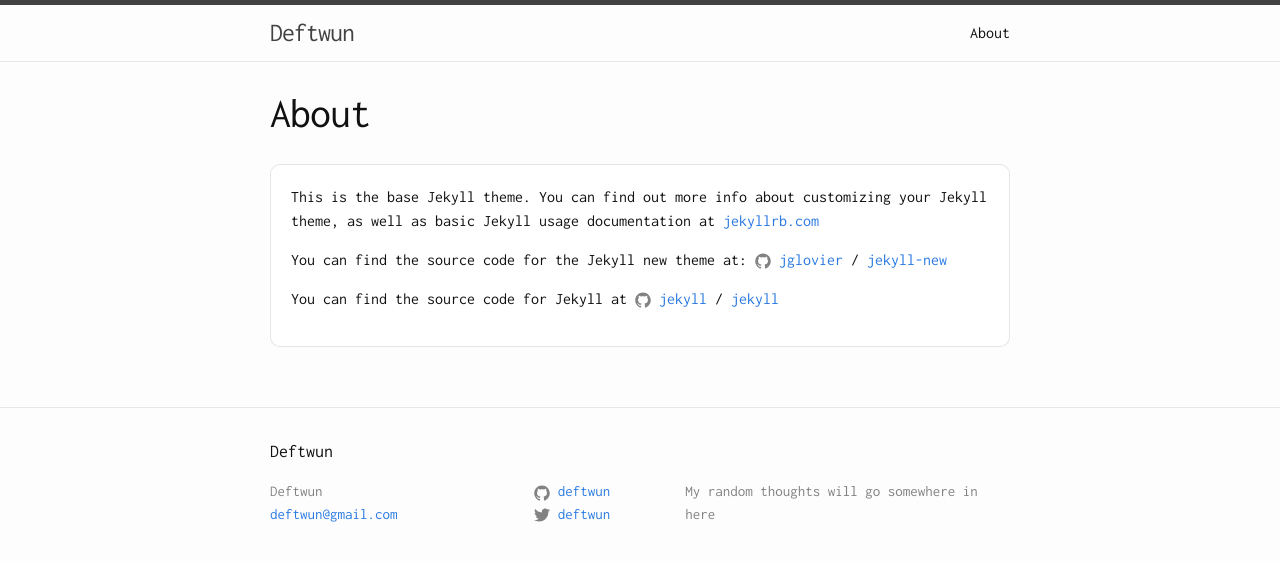
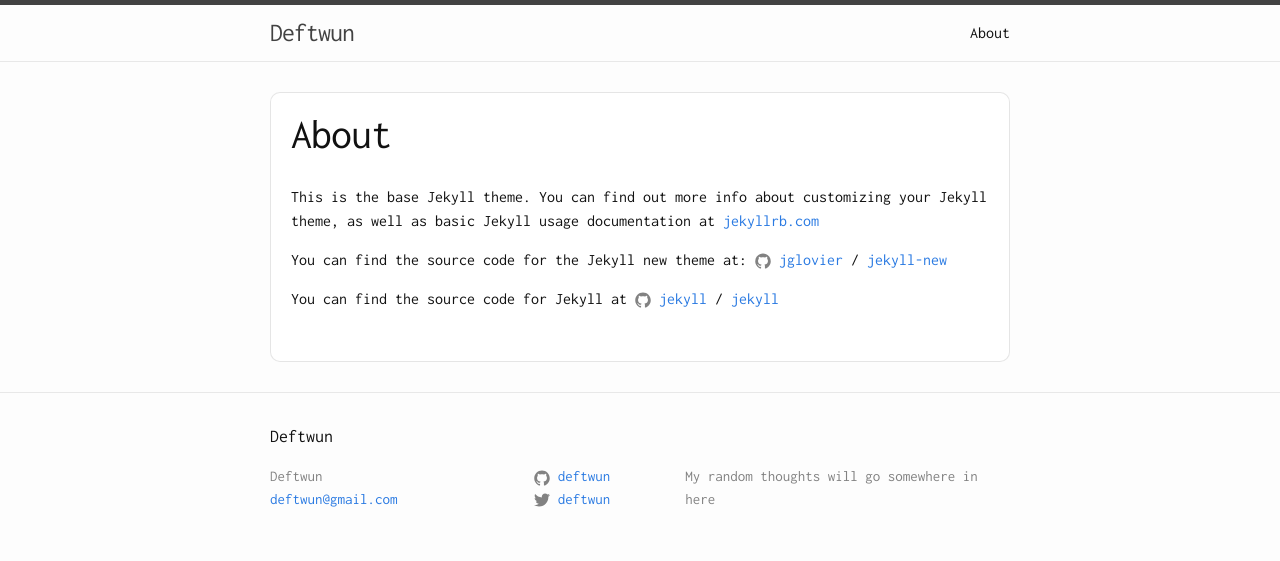
Before and after one commit to Deftwun/Deftwun.github.io, a Jekyll site: the page built from about.md, in a window 1280 px wide. Shown: the top 561 px of the page. Built offline with Jekyll 4.4.1, drawn with Linux system fonts in a browser that asks for light colours; nearby versions of some CDN libraries; library files that are not in the unit come from our copies.

Commit message:
Update head.html

```diff
--- a/_includes/head.html
+++ b/_includes/head.html
@@ -15,7 +15,7 @@
     body{
       font-family: 'Inconsolata', sans-serif;
     }
-    .post-content, .home {
+    article.post, .home {
       border-radius: 10px;
       border: 1px solid rgba(0,0,0,.1);
       background: rgba(255,255,255,.99);
```
